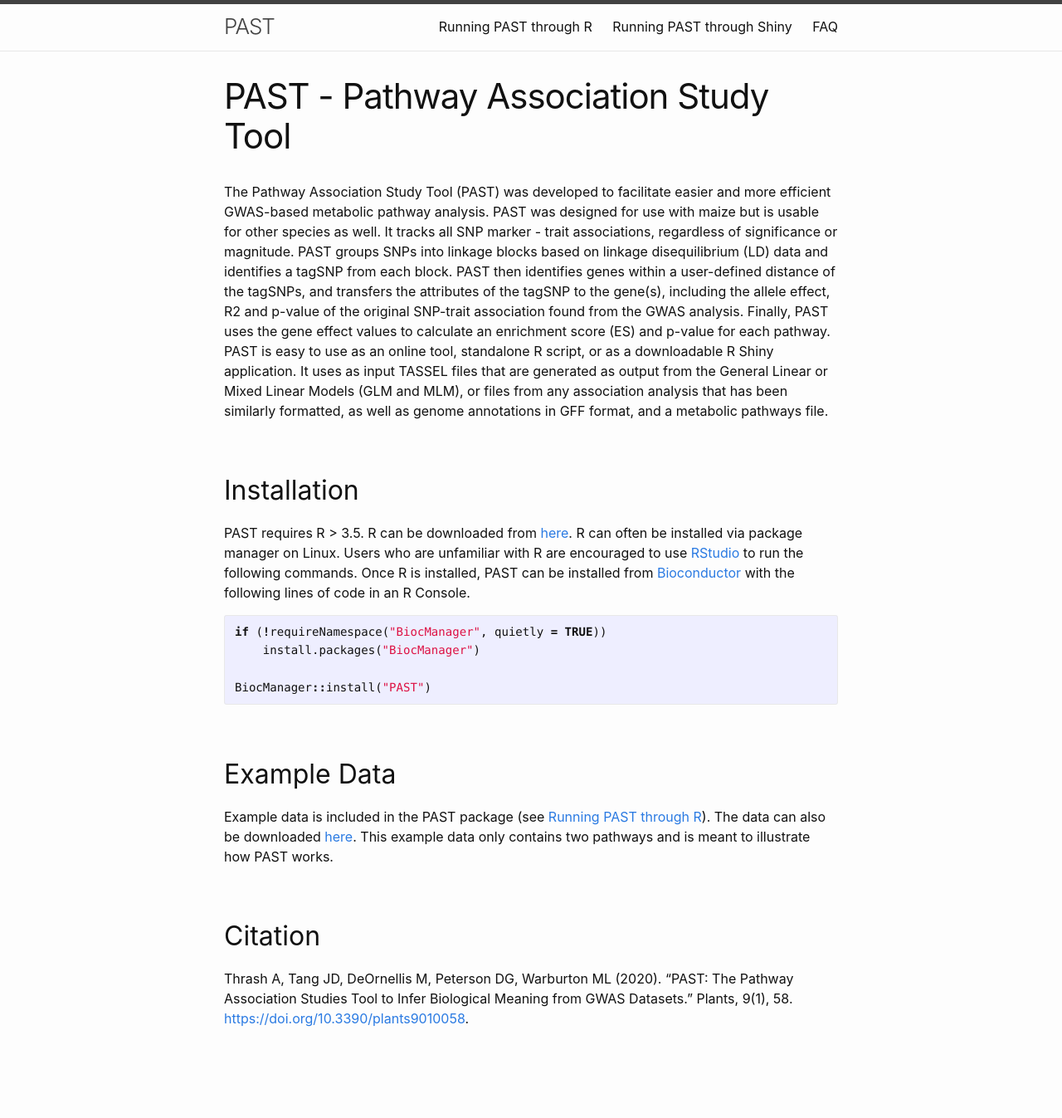
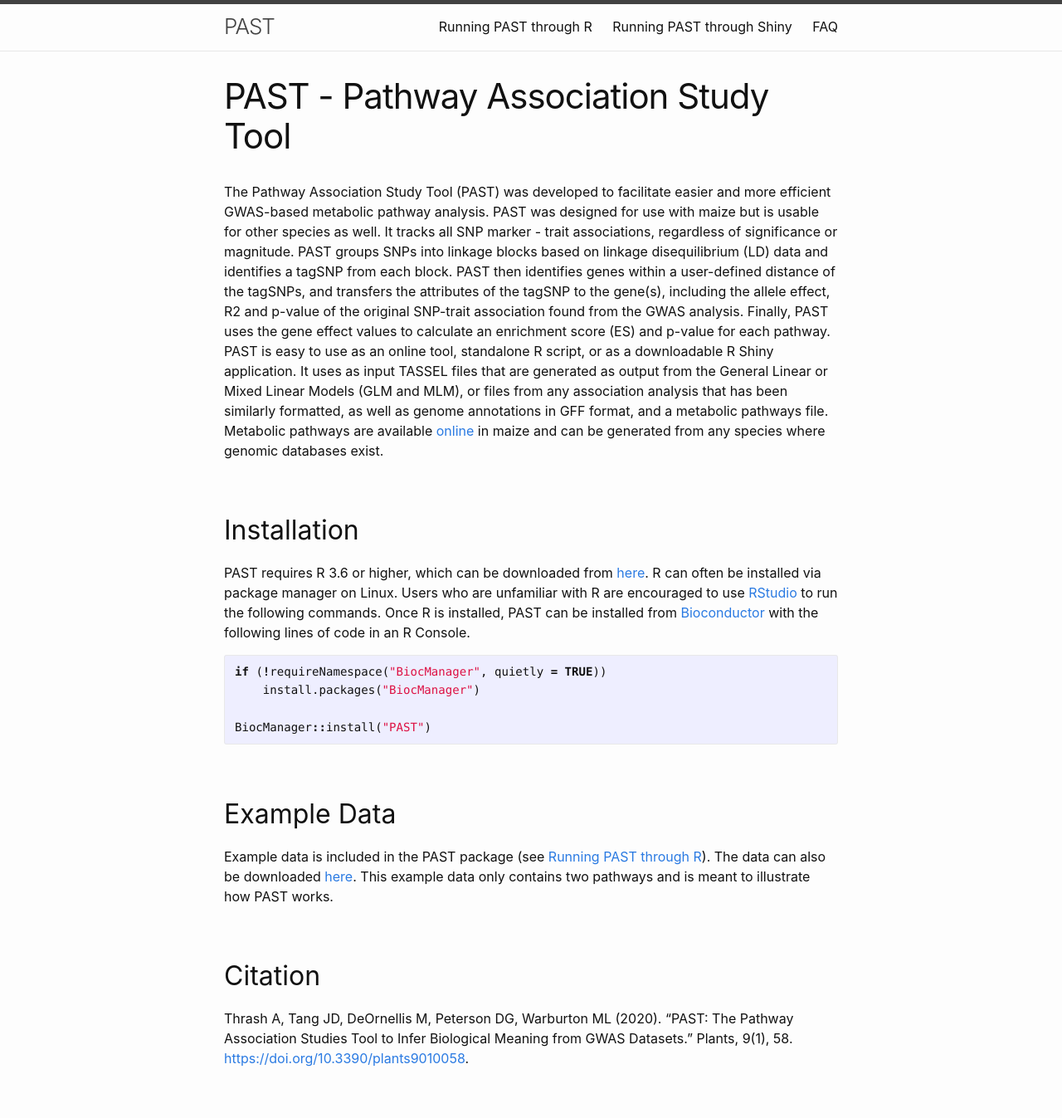
Before and after one commit to IGBB/PAST, a Jekyll site: the page built from index.md, in a window 1280 px wide. Shown: the whole page at 83% size. Built offline with Jekyll 4.4.1, drawn with Linux system fonts in a browser that asks for light colours; before the commit the page ends 1299 px from its top, so only the background shows below that.

Commit message:
updated introductory text and cleaned up language

````diff
--- a/index.md
+++ b/index.md
@@ -4,11 +4,11 @@
 title: PAST - Pathway Association Study Tool
 ---
 
-The Pathway Association Study Tool (PAST) was developed to facilitate easier and more efficient GWAS-based metabolic pathway analysis. PAST was designed for use with maize but is usable for other species as well. It tracks all SNP marker - trait associations, regardless of significance or magnitude. PAST groups SNPs into linkage blocks based on linkage disequilibrium (LD) data and identifies a tagSNP from each block. PAST then identifies genes within a user-defined distance of the tagSNPs, and transfers the attributes of the tagSNP to the gene(s), including the allele effect, R2 and p-value of the original SNP-trait association found from the GWAS analysis.  Finally, PAST uses the gene effect values to calculate an enrichment score (ES) and p-value for each pathway. PAST is easy to use as an online tool, standalone R script, or as a downloadable R Shiny application. It uses as input TASSEL files that are generated as output from the General Linear or Mixed Linear Models (GLM and MLM), or files from any association analysis that has been similarly formatted, as well as genome annotations in GFF format, and a metabolic pathways file.
+The Pathway Association Study Tool (PAST) was developed to facilitate easier and more efficient GWAS-based metabolic pathway analysis. PAST was designed for use with maize but is usable for other species as well. It tracks all SNP marker - trait associations, regardless of significance or magnitude. PAST groups SNPs into linkage blocks based on linkage disequilibrium (LD) data and identifies a tagSNP from each block. PAST then identifies genes within a user-defined distance of the tagSNPs, and transfers the attributes of the tagSNP to the gene(s), including the allele effect, R2 and p-value of the original SNP-trait association found from the GWAS analysis.  Finally, PAST uses the gene effect values to calculate an enrichment score (ES) and p-value for each pathway. PAST is easy to use as an online tool, standalone R script, or as a downloadable R Shiny application. It uses as input TASSEL files that are generated as output from the General Linear or Mixed Linear Models (GLM and MLM), or files from any association analysis that has been similarly formatted, as well as genome annotations in GFF format, and a metabolic pathways file. Metabolic pathways are available [online](https://www.maizegdb.org/) in maize and can be generated from any species where genomic databases exist.
 
 ## Installation
 
-PAST requires R > 3.5. R can be downloaded from [here](https://www.r-project.org/). R can often be installed via package manager on Linux. Users who are unfamiliar with R are encouraged to use [RStudio](https://rstudio.com/products/rstudio/) to run the following commands. Once R is installed, PAST can be installed from [Bioconductor](https://bioconductor.org/packages/release/bioc/html/PAST.html) with the following lines of code in an R Console.
+PAST requires R 3.6 or higher, which can be downloaded from [here](https://www.r-project.org/). R can often be installed via package manager on Linux. Users who are unfamiliar with R are encouraged to use [RStudio](https://rstudio.com/products/rstudio/) to run the following commands. Once R is installed, PAST can be installed from [Bioconductor](https://bioconductor.org/packages/release/bioc/html/PAST.html) with the following lines of code in an R Console.
 
 ```r
 if (!requireNamespace("BiocManager", quietly = TRUE))
````
